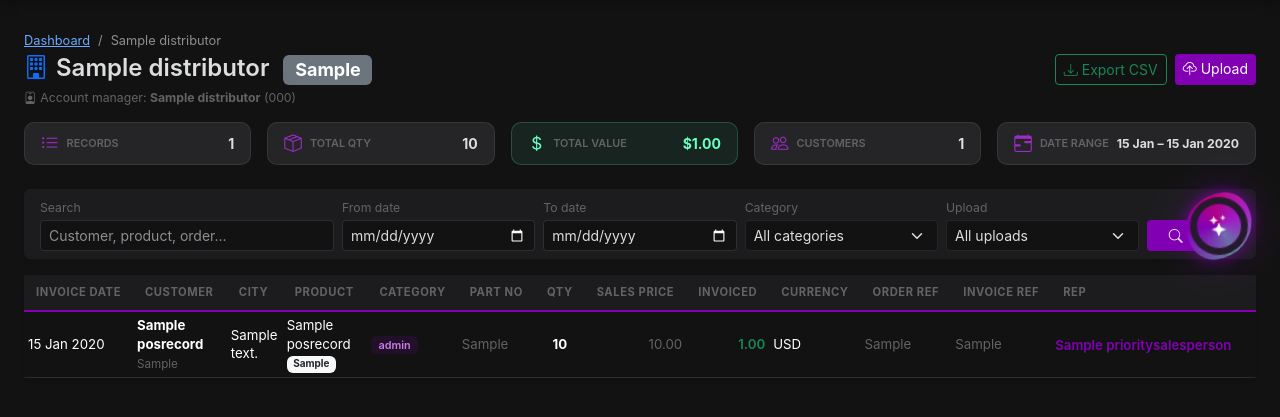
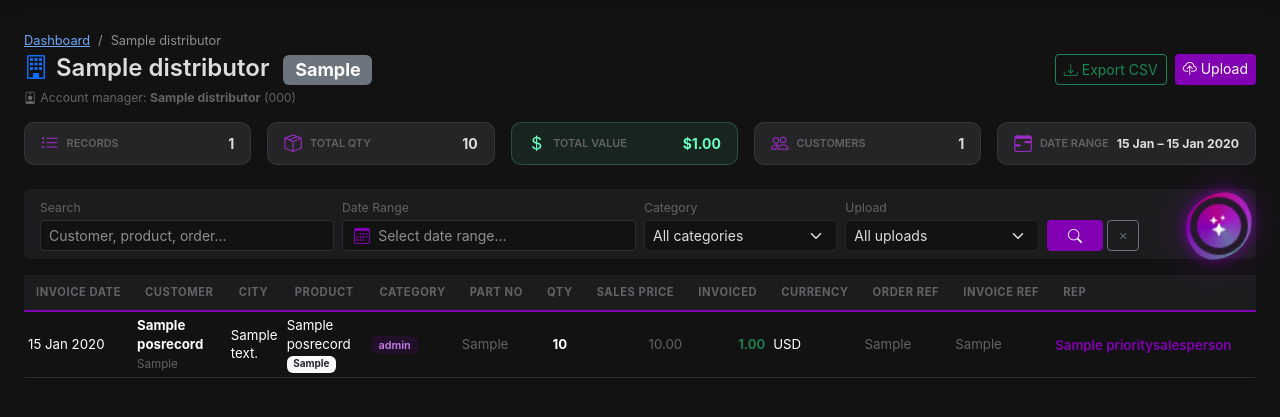
Before and after one commit to omricn/kpos, a Django app: page /distributor/1/ in a window 1280 px wide. Shown: the part 50-467 px from the top of the page. Run offline with Django 4.2, Linux system fonts and the light colour scheme; tables that the repository leaves empty hold one stand-in row (values such as "Sample post"); data that the repository does not hold is empty.

Commit message:
Fill chart zero-gap and add flatpickr to records drill-down
Dashboard line chart now covers the full selected date range, padding
missing days/months with zero so lines flatten instead of cutting off
at the last data point.

records.html date filter upgraded from two native <input type=date>
to a single flatpickr range picker matching the rest of KPOS.

Co-Authored-By: Claude Sonnet 4.6 <noreply@anthropic.com>

```diff
--- a/reports/views.py
+++ b/reports/views.py
@@ -468,8 +468,31 @@ def dashboard(request):
             .order_by('month', 'distributor__region')
         )
         months_sorted = sorted(set(r['month'] for r in monthly_qs))
-        month_labels  = [m.strftime(_lbl_fmt) for m in months_sorted]
-        month_keys    = [m.strftime(_key_fmt)  for m in months_sorted]
+        # Build axis covering the full selected range so missing days show as flat zero
+        if date_from and date_to:
+            try:
+                _df_obj = dt_class.strptime(date_from, '%Y-%m-%d')
+                _dt_obj = dt_class.strptime(date_to, '%Y-%m-%d')
+                if use_daily:
+                    month_keys = []
+                    _cur = _df_obj
+                    while _cur <= _dt_obj:
+                        month_keys.append(_cur.strftime(_key_fmt))
+                        _cur += timedelta(days=1)
+                else:
+                    month_keys = []
+                    _cur = _df_obj.replace(day=1)
+                    _end = _dt_obj.replace(day=1)
+                    while _cur <= _end:
+                        month_keys.append(_cur.strftime(_key_fmt))
+                        _cur = _cur.replace(month=_cur.month + 1) if _cur.month < 12 else _cur.replace(year=_cur.year + 1, month=1)
+                month_labels = [dt_class.strptime(k, _key_fmt).strftime(_lbl_fmt) for k in month_keys]
+            except ValueError:
+                month_labels = [m.strftime(_lbl_fmt) for m in months_sorted]
+                month_keys   = [m.strftime(_key_fmt)  for m in months_sorted]
+        else:
+            month_labels = [m.strftime(_lbl_fmt) for m in months_sorted]
+            month_keys   = [m.strftime(_key_fmt)  for m in months_sorted]
         region_order  = {}
         for r in monthly_qs:
             reg = r['distributor__region'] or 'Unknown'
--- a/templates/reports/records.html
+++ b/templates/reports/records.html
@@ -83,13 +83,15 @@
         <input type="text" name="q" class="form-control form-control-sm"
                placeholder="Customer, product, order..." value="{{ filters.q }}">
       </div>
-      <div class="col-md-2">
-        <label class="form-label small text-muted mb-1">From date</label>
-        <input type="date" name="date_from" class="form-control form-control-sm" value="{{ filters.date_from }}">
-      </div>
-      <div class="col-md-2">
-        <label class="form-label small text-muted mb-1">To date</label>
-        <input type="date" name="date_to" class="form-control form-control-sm" value="{{ filters.date_to }}">
+      <div class="col-md-3">
+        <label class="form-label small text-muted mb-1">Date Range</label>
+        <div class="date-range-wrap">
+          <i class="bi bi-calendar3 date-range-icon"></i>
+          <input type="text" id="recDatePicker" class="form-control form-control-sm date-range-input"
+                 placeholder="Select date range…" autocomplete="off" readonly>
+          <input type="hidden" name="date_from" id="recHiddenFrom" value="{{ filters.date_from }}">
+          <input type="hidden" name="date_to"   id="recHiddenTo"   value="{{ filters.date_to }}">
+        </div>
       </div>
       <div class="col-md-2">
         <label class="form-label small text-muted mb-1">Category</label>
@@ -274,6 +276,7 @@
 {% endblock %}
 
 {% block extra_head %}
+<link href="https://cdn.jsdelivr.net/npm/flatpickr/dist/flatpickr.min.css" rel="stylesheet">
 <style>
 .rep-override { color: var(--kramer-purple); font-weight: 600; }
 .rep-edit-btn { opacity: 0; transition: opacity .15s; }
@@ -283,6 +286,28 @@
 {% endblock %}
 
 {% block extra_js %}
+<script src="https://cdn.jsdelivr.net/npm/flatpickr/dist/flatpickr.min.js"></script>
+<script>
+(function() {
+  const hiddenFrom = document.getElementById('recHiddenFrom').value;
+  const hiddenTo   = document.getElementById('recHiddenTo').value;
+  let fpReady = false;
+  const fp = flatpickr('#recDatePicker', {
+    mode: 'range',
+    dateFormat: 'Y-m-d',
+    altInput: true,
+    altFormat: 'M j, Y',
+    onChange: function(selectedDates) {
+      document.getElementById('recHiddenFrom').value = selectedDates[0] ? fp.formatDate(selectedDates[0], 'Y-m-d') : '';
+      document.getElementById('recHiddenTo').value   = selectedDates[1] ? fp.formatDate(selectedDates[1], 'Y-m-d') : '';
+      if (fpReady && selectedDates.length === 2) document.querySelector('form').submit();
+    },
+  });
+  if (hiddenFrom && hiddenTo) fp.setDate([hiddenFrom, hiddenTo], false);
+  else if (hiddenFrom) fp.setDate([hiddenFrom], false);
+  fpReady = true;
+})();
+</script>
 <script>
 const CSRF = '{{ csrf_token }}';
 const SET_REP_URL = '{% url "set_record_rep" %}';
```
